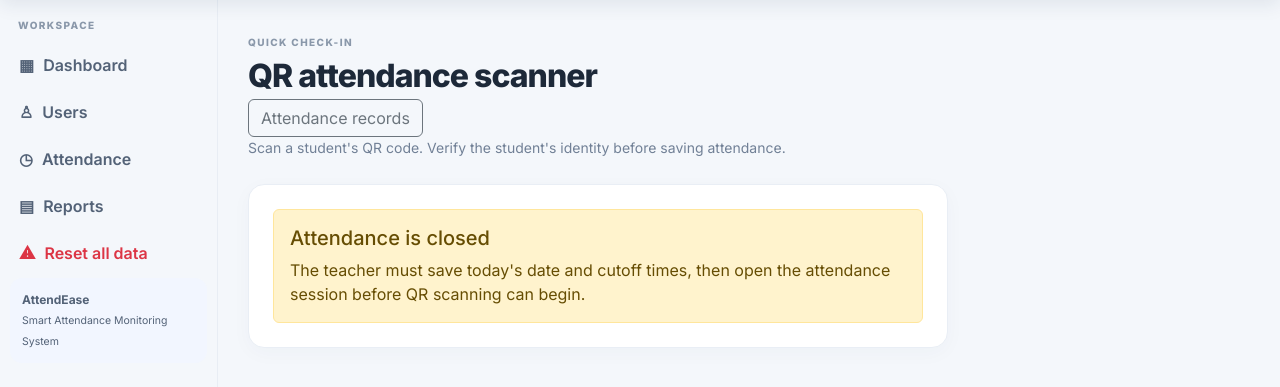
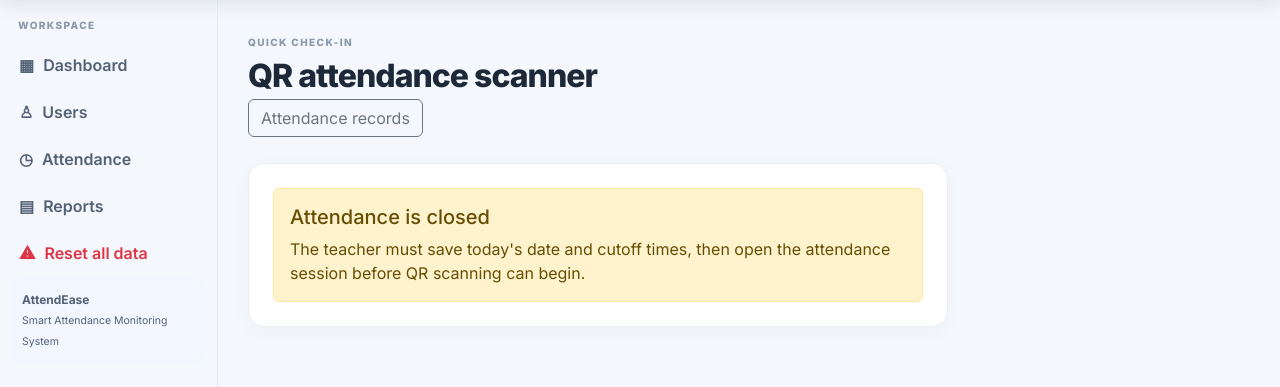
Before and after one commit to emsterjohn/attendease, a Flask app: page /scan in a window 1280 px wide. Shown: the part 68-455 px from the top of the page. Run offline with Flask 3, Linux system fonts and the light colour scheme; the visitor is signed in with stand-in values (Sample User, id 1); data comes from the database, SQL or seed files in the repository; data that the repository does not hold is empty.

Commit message:
Remove scanner helper descriptions

```diff
--- a/templates/scan.html
+++ b/templates/scan.html
@@ -1,7 +1,7 @@
 {% extends "base.html" %}
 {% block title %}QR Scanner · AttendEase{% endblock %}
 {% block content %}
-<div class="page-heading"><div><span class="eyebrow">QUICK CHECK-IN</span><h1>QR attendance scanner</h1><a class="btn btn-outline-secondary" href="{{ url_for('attendance', view='records') }}">Attendance records</a>{% if session_open %}<form method="post" action="{{ url_for('close_attendance_session') }}" onsubmit="return confirm('Close attendance? Students will no longer be able to scan.');"><input type="hidden" name="attendance_date" value="{{ today }}"><button class="btn btn-outline-danger" type="submit">Close Attendance</button></form>{% endif %}<p>Scan a student's QR code. Verify the student's identity before saving attendance.</p></div></div>
+<div class="page-heading"><div><span class="eyebrow">QUICK CHECK-IN</span><h1>QR attendance scanner</h1><a class="btn btn-outline-secondary" href="{{ url_for('attendance', view='records') }}">Attendance records</a>{% if session_open %}<form method="post" action="{{ url_for('close_attendance_session') }}" onsubmit="return confirm('Close attendance? Students will no longer be able to scan.');"><input type="hidden" name="attendance_date" value="{{ today }}"><button class="btn btn-outline-danger" type="submit">Close Attendance</button></form>{% endif %}</div></div>
 <div class="content-card scanner-card">
   {% if not session_open %}
   <div class="alert alert-warning mb-0"><h2 class="h5">Attendance is closed</h2><p class="mb-0">The teacher must save today's date and cutoff times, then open the attendance session before QR scanning can begin.</p></div>
@@ -9,13 +9,13 @@
   <div class="d-flex flex-wrap gap-2 justify-content-center mb-3">
     <button type="button" id="flip-camera" class="btn btn-outline-primary"><span aria-hidden="true">⇄</span> Flip Camera</button>
   </div>
-  <p class="small text-secondary text-center mb-3">Today's schedule: Present until {{ schedule.present_cutoff }}, Late until {{ schedule.late_cutoff }}, Absent at {{ schedule.absent_cutoff }} (Philippine time).</p>
+
   <div id="reader"></div>
-  <div class="small text-secondary mt-3">Camera scanning requires HTTPS on deployed websites (localhost is also allowed by most browsers).</div>
+
   <div id="scan-result" class="alert mt-3 d-none" role="status" aria-live="polite"></div>
   <section id="scan-confirmation" class="scan-confirmation mt-3 d-none" aria-live="polite">
     <h2 class="section-title">Confirm student identity</h2>
-    <p class="text-secondary mb-3">Check that this is the correct student before recording attendance.</p>
+
     <div class="student-scan-details">
       <div><span>Student name</span><strong id="scanned-name">—</strong></div>
       <div><span>Student ID</span><strong id="scanned-id">—</strong></div>
@@ -29,7 +29,7 @@
   {% if session_open %}
   <div class="content-card mt-4" id="live-attendance-list">
     <div class="d-flex flex-wrap justify-content-between align-items-center gap-2 mb-3">
-      <div><h2 class="section-title">Registered students</h2><p class="small text-secondary mb-0">Live attendance status · Alphabetical order</p></div>
+      <div><h2 class="section-title">Registered students</h2></div>
       <div class="d-flex flex-wrap gap-2"><span class="status-pill present" id="scan-present-count">Present 0</span><span class="status-pill late" id="scan-late-count">Late 0</span><span class="status-pill absent" id="scan-absent-count">Absent 0</span><span class="status-pill unrecorded" id="scan-pending-count">Not scanned 0</span></div>
     </div>
     <input type="search" class="form-control mb-3" id="scan-student-search" placeholder="Search by student name or ID" aria-label="Search students">
```
